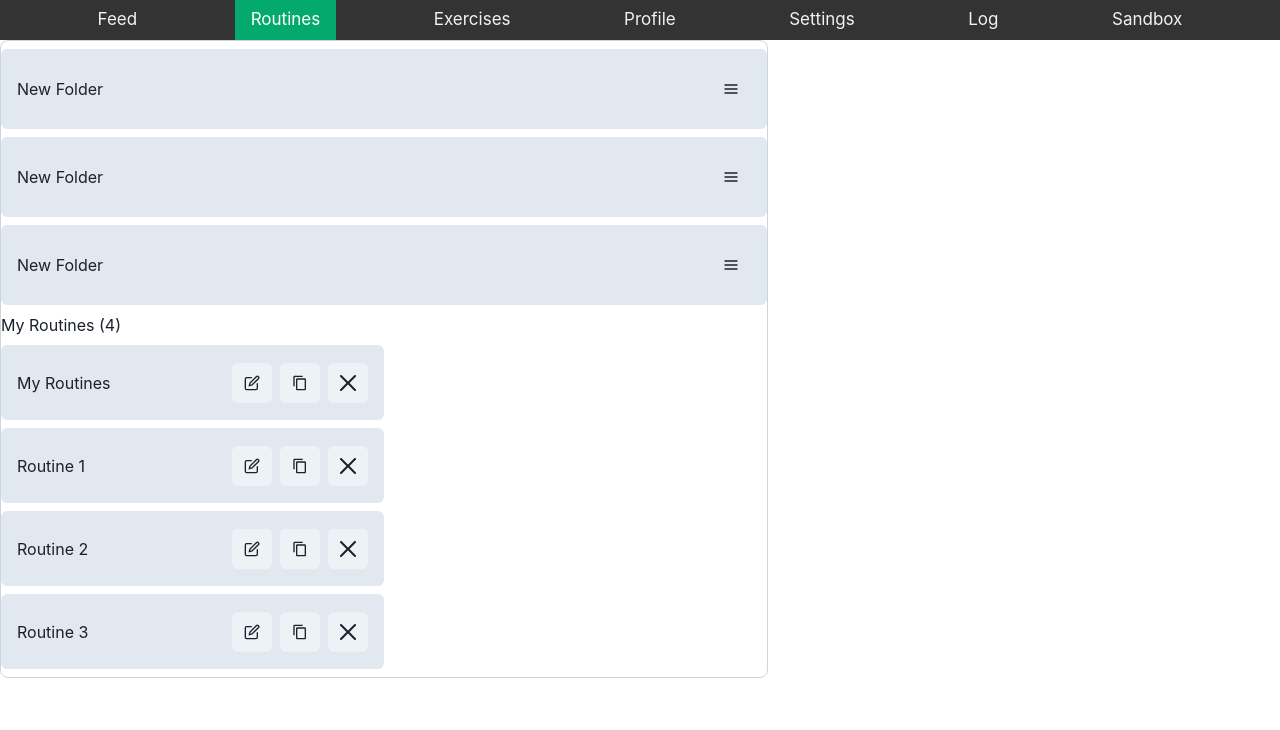
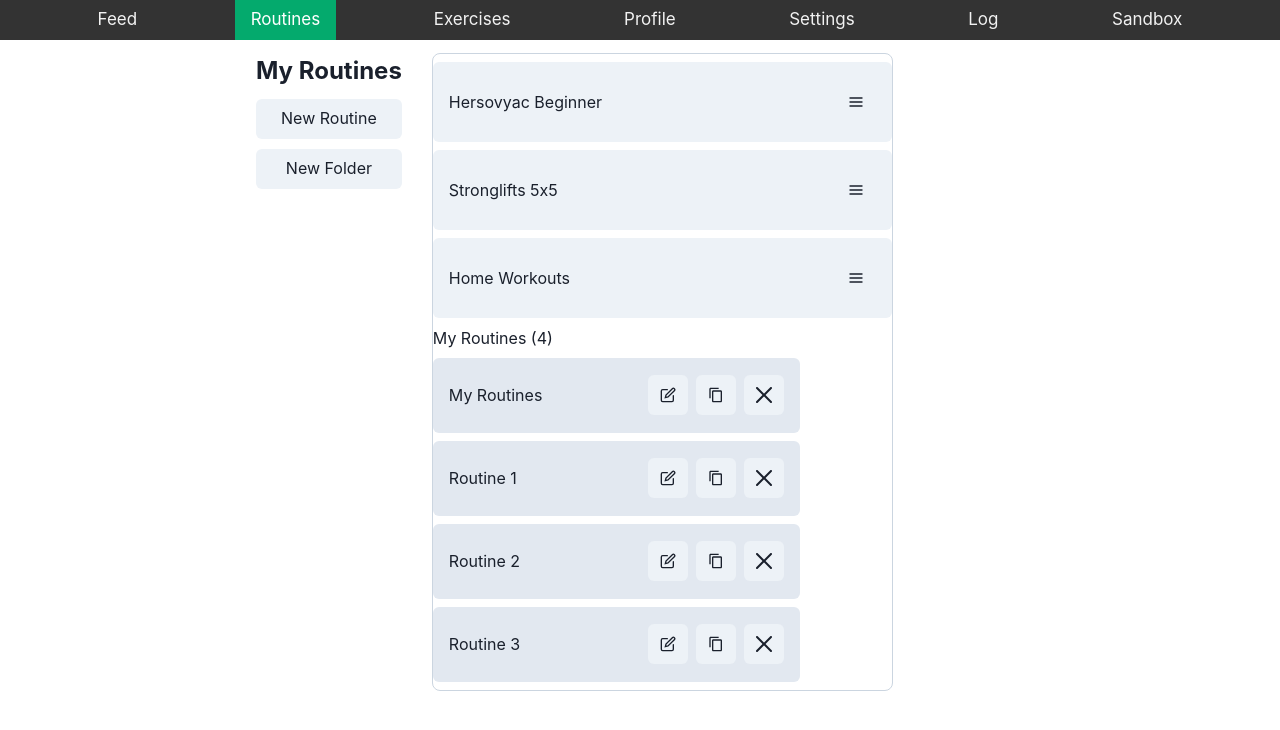
Before and after one commit to yashveer-bika/hevy-clone, a React (Create React App) app in the folder frontend/: page /routines in a window 1280 px wide. Shown: the top 730 px of the page. Built offline with nearby package versions, Linux system fonts and the light colour scheme.

Commit message:
fix folder naming

```diff
--- /dev/null
+++ b/frontend/src/RoutinesPage.css
@@ -0,0 +1,28 @@
+
+.routines-screen-container {
+    /* position: absolute;
+    left: 50%;
+    transform: translate(-50%, -0%); */
+    display: flex;
+    justify-content: center;
+    /* align-items: center; */
+
+}
+
+.box-container {
+    display: flex;
+    flex-direction: row;
+    gap: 30px;
+    margin-top: 1%;
+}
+
+.routines-overview-screen-left-container {
+    display: flex;
+    flex-direction: column;
+    gap: 10px;
+}
+
+.section-header {
+    font-weight: bold;
+    font-size: x-large;
+}
--- a/frontend/src/components/Folder.tsx
+++ b/frontend/src/components/Folder.tsx
@@ -1,14 +1,16 @@
 import { useState } from 'react';
 import { Box, IconButton, Menu, MenuButton, MenuItem, MenuList, Modal, ModalOverlay, ModalContent, ModalHeader, ModalCloseButton, ModalBody, ModalFooter, Button, Input } from '@chakra-ui/react';
 import { HamburgerIcon } from '@chakra-ui/icons';
+import { Routine } from '../Types';
 
-const defaultName = "New Folder"
+// const defaultName = "New Folder"
 
-const Folder = ({ id, onAddRoutine, onDeleteFolder } : any) => {
+const Folder = ({ id, name, onAddRoutine, onDeleteFolder } : any) => {
   const [isMenuOpen, setIsMenuOpen] = useState(false);
   const [isRenameModalOpen, setIsRenameModalOpen] = useState(false);
-  const [tempFolderName, setTempFolderName] = useState(defaultName);
-  const [currentName, setCurrentName] = useState(defaultName);
+  const [tempFolderName, setTempFolderName] = useState(name);
+  const [currentName, setCurrentName] = useState(name);
+  const [routines, setRoutines] = useState<Routine[]>([]);
 
   const handleMenuToggle = () => {
     setIsMenuOpen(!isMenuOpen);
@@ -47,7 +49,7 @@ const Folder = ({ id, onAddRoutine, onDeleteFolder } : any) => {
     <Box
       w="100%"
       h="80px"
-      bg="gray.200"
+      bg="gray.100"
       borderRadius="md"
       display="flex"
       justifyContent="space-between"
--- a/frontend/src/components/RoutineCell.tsx
+++ b/frontend/src/components/RoutineCell.tsx
@@ -29,7 +29,7 @@ const RoutineCell = ({ routineLink, index, name, onDelete, onDuplicate, onNameCh
 
   return (
     <Box
-      w="50%"
+      w="80%"
       h="75px"
       bg="gray.200"
       borderRadius="md"
--- a/frontend/src/pages/RoutinesPage.tsx
+++ b/frontend/src/pages/RoutinesPage.tsx
@@ -1,7 +1,8 @@
-import { Box } from "@chakra-ui/react";
+import { Box, Button, Input, Modal, ModalBody, ModalCloseButton, ModalContent, ModalFooter, ModalHeader, ModalOverlay } from "@chakra-ui/react";
 import { useState } from "react";
 import Folder from "../components/Folder";
 import RoutineCell from "../components/RoutineCell";
+import "../RoutinesPage.css"
 
 // TODO: fill out the RoutinesPage
 export default function RoutinesPage() {
@@ -58,7 +59,12 @@ export default function RoutinesPage() {
 
       // TODO: set up handler functions correctly
       // folder handlers
-      const handleAddRoutineToFolder = () => {
+      const handleAddRoutineToFolder = (folderId : number) => {
+        // Go to Create Routine page
+
+        // If I click the "Save Routine" button on the "Create Routine" page,
+        // add a RoutineCell that links to the newly created routine under the folder
+        // with my given id
 
       }
 
@@ -83,7 +89,77 @@ export default function RoutinesPage() {
         // console.log("AFTER RESETTING FOLDERS");
       };
 
+
+    // new folder pieces
+
+    const [isAddFolderModalOpen, setIsAddFolderModalOpen] = useState(false);
+  const [newFolderName, setNewFolderName] = useState('');
+
+  const handleAddFolderClick = () => {
+    setIsAddFolderModalOpen(true);
+  };
+
+  const handleAddFolderCancel = () => {
+    setIsAddFolderModalOpen(false);
+    setNewFolderName('');
+  };
+
+  const handleAddFolderSubmit = () => {
+    // Validate if the new folder name is not empty
+    if (newFolderName.trim() !== '') {
+      // Generate a unique ID for the new folder
+      const newFolderId = Date.now();
+
+      // Create a new folder object
+      const newFolder = {
+        id: newFolderId,
+        name: newFolderName
+      };
+
+      // Update the folders state with the new folder
+      setFolders(folders => [...folders, newFolder]);
+      // console.log(folders.map( (folder)=>folder.name ));
+
+      // Reset the new folder name and close the modal
+      setNewFolderName('');
+      setIsAddFolderModalOpen(false);
+    }
+  };
+
       return (
+
+
+        <Box className="routines-screen-container">
+
+          <Box className="box-container" width={"60vw"}>
+
+
+            <Box className="routines-overview-screen-left-container">
+              <p className="section-header">My Routines</p>
+              <Button fontWeight={"semiBold"}> New Routine </Button>
+              <Button fontWeight={"semiBold"} onClick={handleAddFolderClick} > New Folder </Button>
+
+              <Modal isOpen={isAddFolderModalOpen} onClose={handleAddFolderCancel}>
+                <ModalOverlay />
+                <ModalContent>
+                  <ModalHeader>Add Folder</ModalHeader>
+                  <ModalCloseButton />
+                  <ModalBody>
+                    <Input
+                      value={newFolderName}
+                      onChange={event => setNewFolderName(event.target.value)}
+                      placeholder="Enter folder name"
+                    />
+                  </ModalBody>
+                  <ModalFooter>
+                    <Button colorScheme="blue" mr={3} onClick={handleAddFolderSubmit}>Save</Button>
+                    <Button onClick={handleAddFolderCancel}>Cancel</Button>
+                  </ModalFooter>
+                </ModalContent>
+              </Modal>
+
+            </Box>
+
             <Box className="routines-overview-screen-right-container" borderRadius='lg' border="1px" w="60%" borderColor='gray.300' >
 
                 <Box>
@@ -92,6 +168,7 @@ export default function RoutinesPage() {
                             <Folder
                                 key={folder.id}
                                 id={folder.id}
+                                name={folder.name}
                                 onAddRoutine={handleAddRoutineToFolder}
                                 onDeleteFolder={handleDeleteFolder}>
                             </Folder>
@@ -121,5 +198,10 @@ export default function RoutinesPage() {
 
             </Box>
 
+          </Box>
+
+
+        </Box>
+
       );
 }
```
Also changed, not shown: frontend/src/Types.ts (+7 -0 lines). Lines whose indentation alone changed are shown as unchanged.
